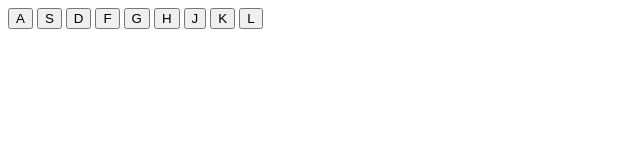
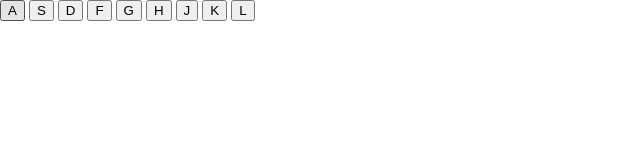
Before and after one commit to PabloGoulartn/Drumkit, a plain HTML site: page index.html in a window 1280 px wide. Shown: the whole page, without its empty margins (0-640 px from the left). Drawn offline with Linux system fonts and the light colour scheme.

Commit message:
Importação do css pro html

```diff
--- a/index.html
+++ b/index.html
@@ -4,6 +4,8 @@
     <meta charset="UTF-8">
     <meta name="viewport" content="width=device-width, initial-scale=1.0">
     <title>Drunkit</title>
+    <link rel="stylesheet" href="CSS/reset.css">
+    <link rel="stylesheet" href="CSS/base.css">
 </head>
 <body>
     <main class="content">
```
